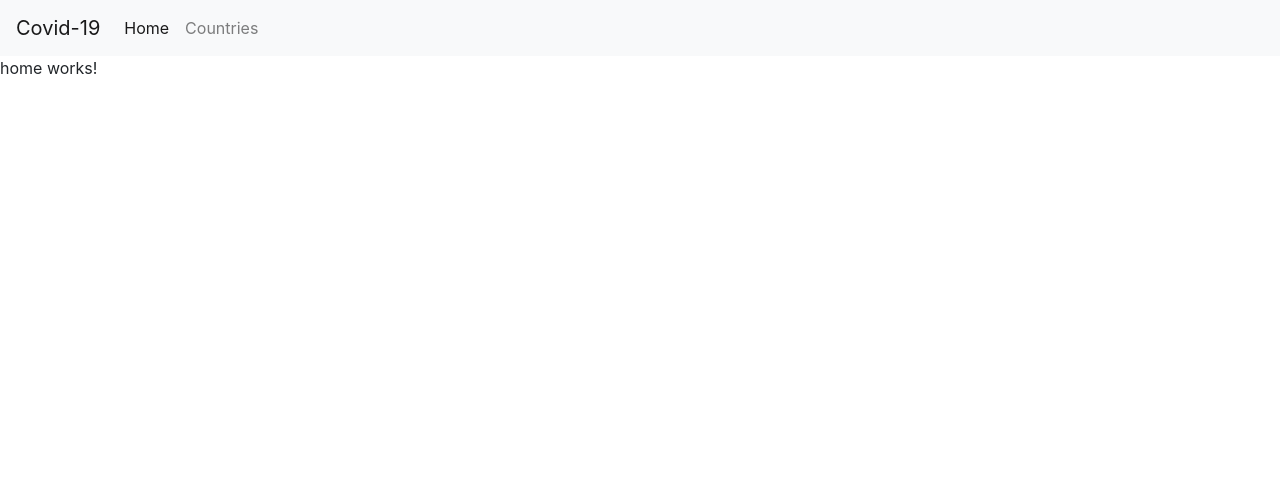
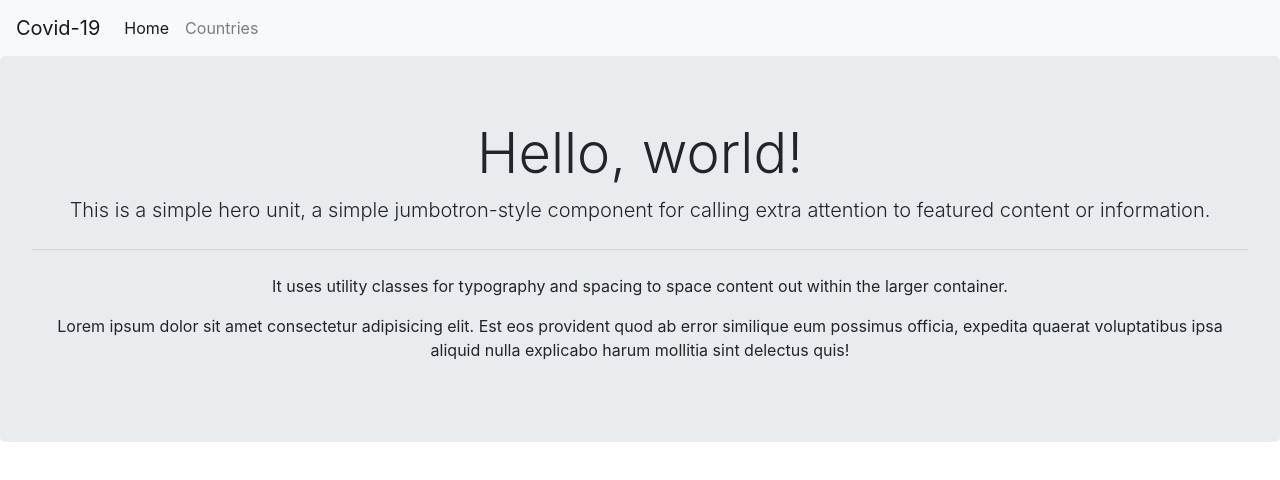
Before and after one commit to njjetha/Covid19-Data-Visualization, an Angular app: page / in a window 1280 px wide. Shown: the top 480 px of the page. Built offline with nearby package versions, Linux system fonts and the light colour scheme; no server answers.

Commit message:
data showed on the console

```diff
--- a/src/app/app.module.ts
+++ b/src/app/app.module.ts
@@ -6,6 +6,7 @@ import { AppComponent } from './app.component';
 import { NavbarComponent } from './components/navbar/navbar.component';
 import { HomeComponent } from './components/home/home.component';
 import { CountriesComponent } from './components/countries/countries.component';
+import {HttpClientModule} from '@angular/common/http'
 
 @NgModule({
   declarations: [
@@ -16,7 +17,8 @@ import { CountriesComponent } from './components/countries/countries.component';
   ],
   imports: [
     BrowserModule,
-    AppRoutingModule
+    AppRoutingModule,
+    HttpClientModule
   ],
   providers: [],
   bootstrap: [AppComponent]
--- a/src/app/components/home/home.component.html
+++ b/src/app/components/home/home.component.html
@@ -1 +1,11 @@
-<p>home works!</p>
+<div class="jumbotron text-center">
+    <h1 class="display-4">Hello, world!</h1>
+    <p class="lead">This is a simple hero unit, a simple jumbotron-style component for calling extra attention to featured content or information.</p>
+    <hr class="my-4">
+    <p>It uses utility classes for typography and spacing to space content out within the larger container.</p>
+    <p>
+        Lorem ipsum dolor sit amet consectetur adipisicing elit.
+        Est eos provident quod ab error similique eum possimus officia,
+        expedita quaerat voluptatibus ipsa aliquid nulla explicabo harum mollitia sint delectus quis!
+    </p>
+  </div>
--- a/src/app/components/home/home.component.ts
+++ b/src/app/components/home/home.component.ts
@@ -1,4 +1,5 @@
 import { Component, OnInit } from '@angular/core';
+import { DataServiceService } from 'src/app/services/data-service.service';
 
 @Component({
   selector: 'app-home',
@@ -7,9 +8,16 @@ import { Component, OnInit } from '@angular/core';
 })
 export class HomeComponent implements OnInit {
 
-  constructor() { }
+  constructor(private dataservice:DataServiceService) { }
 
   ngOnInit(): void {
+    this.dataservice.getCovidData().
+      subscribe({
+        next:(result)=>{
+          console.log(result);
+        }
+      })
+
   }
 
 }
--- /dev/null
+++ b/src/app/services/data-service.service.ts
@@ -0,0 +1,28 @@
+import { HttpClient } from '@angular/common/http';
+import { Injectable } from '@angular/core';
+import {map} from 'rxjs/operators';
+
+@Injectable({
+  providedIn: 'root'
+})
+export class DataServiceService {
+
+  private globalDataUrl=`https://api.covid19india.org/csv/latest/districts.csv`
+  constructor(private http:HttpClient) { }
+
+  getCovidData(){
+    return this.http.get(this.globalDataUrl,{responseType:'text'}).pipe(
+      map(result=>{
+        // console.log(result);
+        let rows=result.split('\n');
+        console.log(rows);
+        rows.forEach(row=>{
+          let cols=row.split(',');
+          console.log(cols);
+        })
+        return [];
+
+      })
+    );
+   }
+}
```
Also changed, not shown: 1 other file (tests, documents, lock files or other folders).
